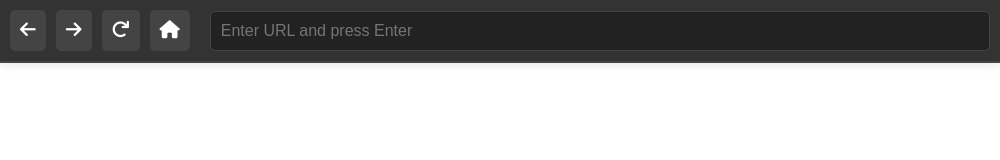
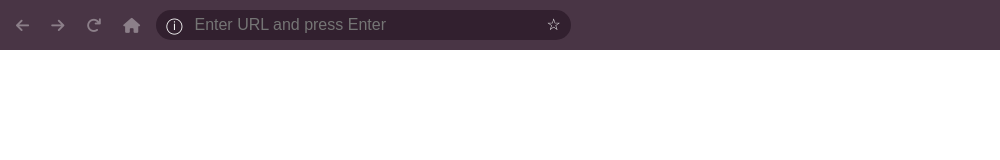
Before and after one commit to isaemi/stormhacks2024, an Electron app: page browser/index.html in a window 1000 px wide. Drawn offline with Linux system fonts and the light colour scheme.

Commit message:
Google website toolbar edit

```diff
--- a/browser/index.html
+++ b/browser/index.html
@@ -11,54 +11,60 @@
     }
 
     #toolbar {
-      background-color: #333;
+      background-color: #493545;
       padding: 10px;
       display: flex;
       align-items: center;
-      border-bottom: 2px solid #444;
-      box-shadow: 0 2px 10px rgba(0, 0, 0, 0.1);
     }
 
     #toolbar button {
-      background-color: #444;
-      color: #fff;
+      background-color: #493545;
+      color: #ffffff5e;
       border: none;
       margin-right: 10px;
-      padding: 10px;
       cursor: pointer;
-      border-radius: 5px;
       transition: background-color 0.2s ease;
-      font-size: 18px;
+      font-size: 15px;
     }
 
     #toolbar button:hover {
-      background-color: #555;
+      background-color: #5C4A58;
     }
 
     #toolbar button:focus {
       outline: none;
     }
 
+    #address button{
+      background: #32202F;
+      border: 2px solid white;
+    }
+
     #toolbar input[type="text"] {
       flex-grow: 1;
-      padding: 10px;
       font-size: 16px;
-      border: 1px solid #444;
-      border-radius: 5px;
-      background-color: #222;
+      border: none;
+      border-radius: 50px;
+      background-color: transparent;
       color: #fff;
       margin-left: 10px;
       transition: border 0.2s ease;
+      width: 350px;
     }
 
     #toolbar input[type="text"]:focus {
       outline: none;
       border-color: #666;
     }
-
+    .address{
+      color: white;
+      background-color: #32202F;
+      padding: 5px 10px;
+      border-radius: 50px;
+    }
     #webview {
       width: 100%;
-      height: calc(100vh - 60px); /* Adjust for the height of the toolbar */
+      height: calc(100vh - 60px);
     }
   </style>
 </head>
@@ -68,7 +74,7 @@
     <button id="forward" title="Forward"><i class="fas fa-arrow-right"></i></button>
     <button id="refresh" title="Refresh"><i class="fas fa-redo"></i></button>
     <button id="home" title="Home"><i class="fas fa-home"></i></button>
-    <input type="text" id="url" placeholder="Enter URL and press Enter">
+    <div class="address">ⓘ<input type="text" id="url" placeholder="Enter URL and press Enter">☆</div>
   </div>
   <webview id="webview" src="https://www.google.com" autosize="on"></webview>
 
```
